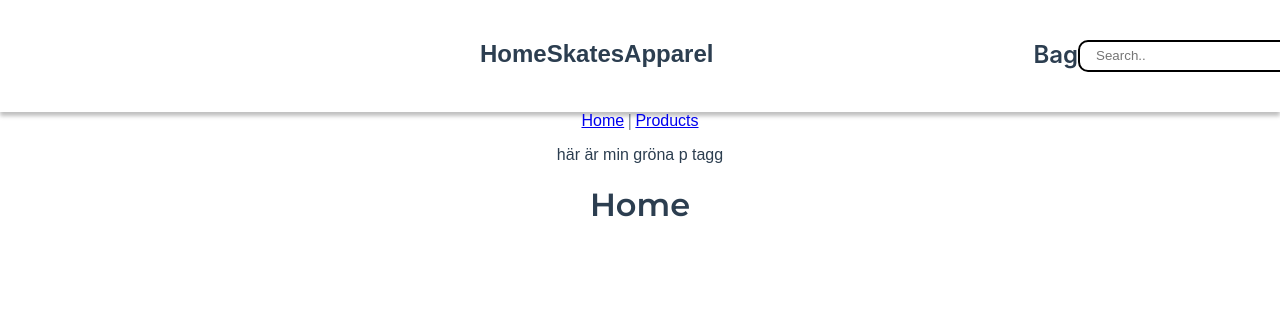
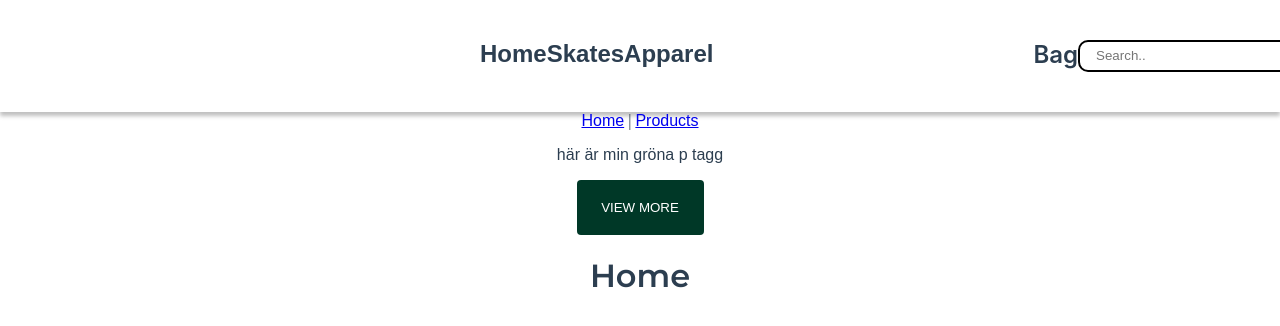
Before and after one commit to DanielPersson93/sinus-webshop, a Vue app: page / in a window 1280 px wide. Shown: the top 326 px of the page. Built offline with nearby package versions, Linux system fonts and the light colour scheme; a web font is replaced by a local one.

Commit message:
added button and its styles

```diff
--- a/src/App.vue
+++ b/src/App.vue
@@ -6,6 +6,7 @@
       <router-link to="/products">Products</router-link>
 
       <p>här är min gröna p tagg</p>
+      <button>VIEW MORE</button>
     </div>
     <router-view />
   </div>
@@ -27,12 +28,31 @@ html,body{
   -moz-osx-font-smoothing: grayscale;
   text-align: center;
   color: #2c3e50;
+  // background-color: red;
   h1 {
     font-family: "Montserrat", sans-serif;
   }
   p,
-  a {
+  a,
+  button
+   {
     font-family: "Mukta Malar", sans-serif;
+  }
+  button {
+    width: 127px;
+    height: 55px;
+    background: #003827;
+    border-radius: 4px;
+    border: none;
+    color: white;
+  }
+  button:hover{
+    box-shadow: -1px 3px 6px rgba(0, 0, 0, 0.4);
+    // box-shadow: inset 1px 1px 3px 1px #FFFFFF;
+  }
+  .whiteborderbutton{
+    border: 3px solid #FFFFFF;
+    box-shadow: -1px 3px 6px rgba(0, 0, 0, 0.4);
   }
 }
 
```
